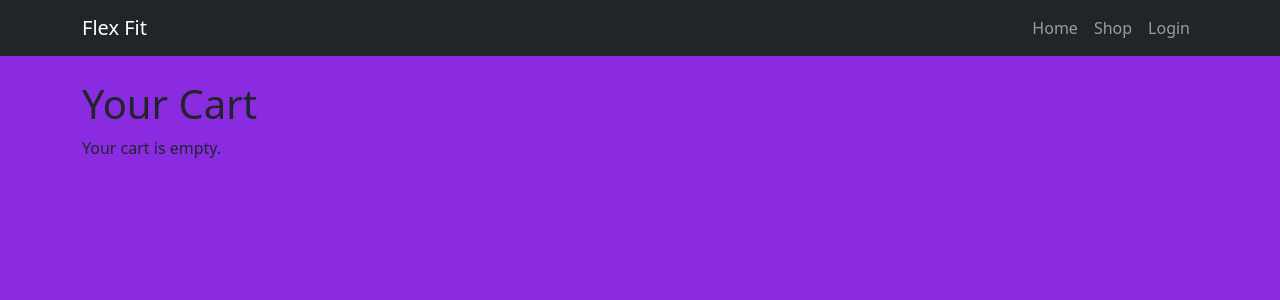
After one commit to mariebernf/Flex_Fit_P4, a Django app: page /cart/ in a window 1280 px wide. The commit adds this page. Shown: the top 300 px of the page. Run offline with Django 5.2, Linux system fonts and the light colour scheme.

Commit message:
Add cart functionality

```diff
--- /dev/null
+++ b/cart/templates/cart/cart.html
@@ -0,0 +1,20 @@
+{% extends "base.html" %}
+
+{% block title %}Your Cart{% endblock %}
+
+{% block content %}
+<h1>Your Cart</h1>
+
+{% if products %}
+    <ul class="list-group">
+        {% for product in products %}
+            <li class="list-group-item d-flex justify-content-between">
+                {{ product.name }}
+                <span>£{{ product.price }}</span>
+            </li>
+        {% endfor %}
+    </ul>
+{% else %}
+    <p>Your cart is empty.</p>
+{% endif %}
+{% endblock %}
--- /dev/null
+++ b/cart/urls.py
@@ -0,0 +1,9 @@
+from django.urls import path
+from . import views
+
+app_name = 'cart'
+
+urlpatterns = [
+    path('', views.view_cart, name='view_cart'),
+    path('add/<int:product_id>/', views.add_to_cart, name='add_to_cart'),
+]
--- a/cart/views.py
+++ b/cart/views.py
@@ -1,3 +1,17 @@
-from django.shortcuts import render
+from django.shortcuts import render, redirect, get_object_or_404
+from products.models import Product
 
-# Create your views here.
+
+def view_cart(request):
+    cart = request.session.get('cart', {})
+    products = Product.objects.filter(id__in=cart.keys())
+    return render(request, 'cart/cart.html', {'products': products})
+
+
+def add_to_cart(request, product_id):
+    cart = request.session.get('cart', {})
+
+    cart[str(product_id)] = cart.get(str(product_id), 1)
+    request.session['cart'] = cart
+
+    return redirect('cart:view_cart')
--- a/main/urls.py
+++ b/main/urls.py
@@ -24,6 +24,7 @@ urlpatterns = [
     path('accounts/', include('accounts.urls')),
     path('products/', include('products.urls')),
     path('', include('pages.urls')),
+    path('cart/', include('cart.urls')),
 ]
 
 if settings.DEBUG:
--- a/products/templates/products/product_detail.html
+++ b/products/templates/products/product_detail.html
@@ -17,6 +17,10 @@
 
         <h4>£{{ product.price }}</h4>
 
+        <a href="{% url 'cart:add_to_cart' product.id %}" class="btn btn-primary mt-3">
+        Add to Cart
+        </a>
+
         <p>
             <strong>Size:</strong> {{ product.size }}<br>
             <strong>Gender:</strong> {{ product.get_gender_display }}
```
